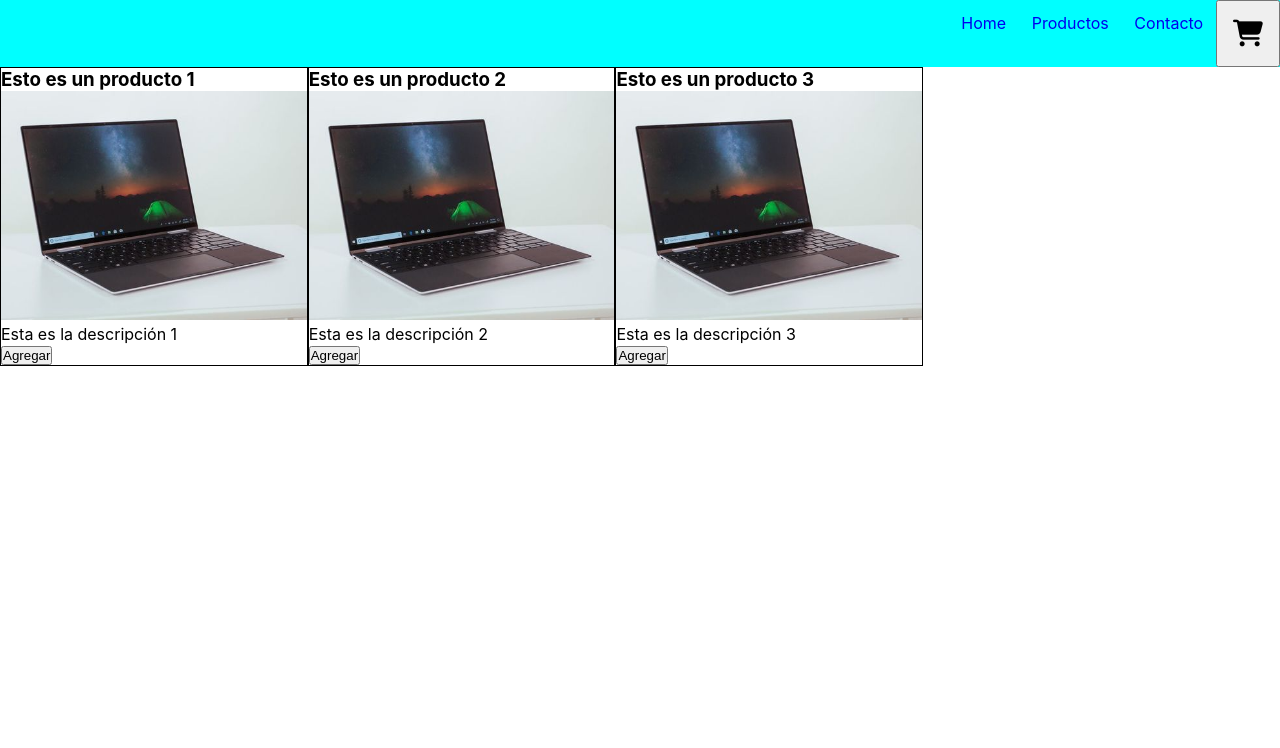
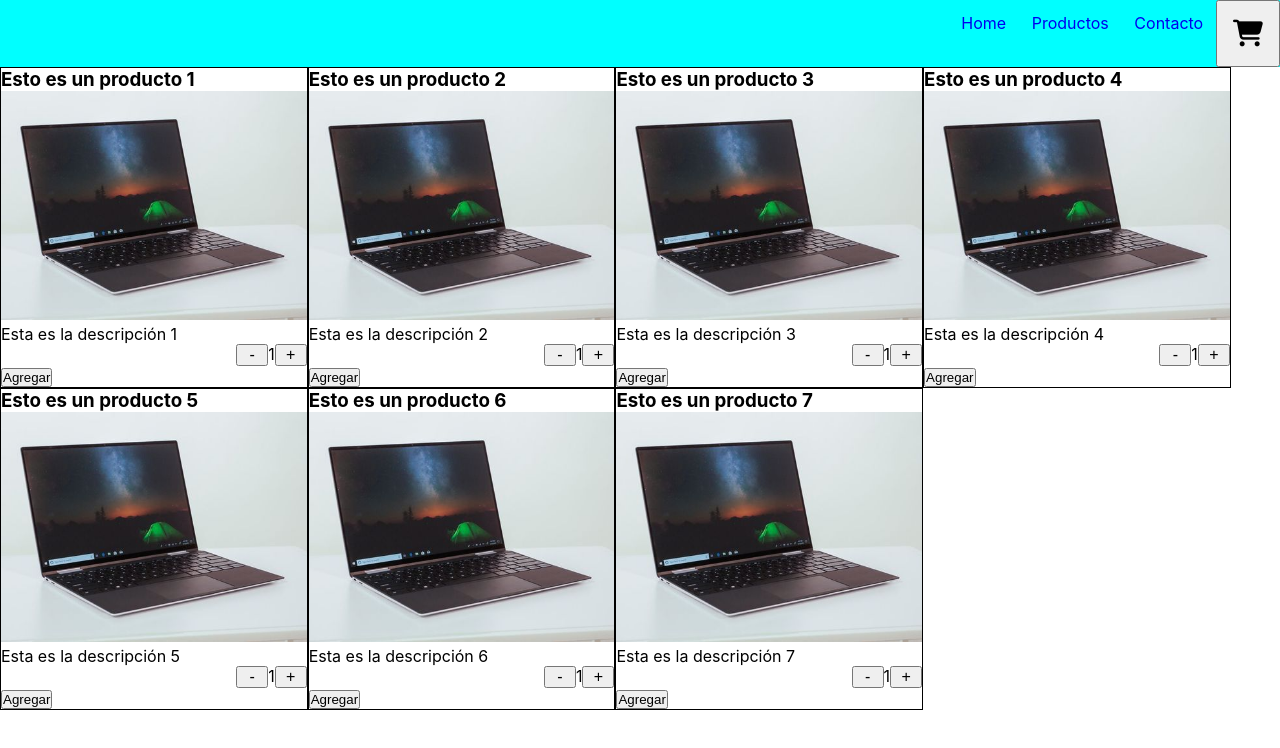
Before and after one commit to 1MarianoGauna/E-Commerce-React, a React (Create React App) app: page / in a window 1280 px wide. Shown: the top 748 px of the page. Built offline with nearby package versions, Linux system fonts and the light colour scheme.

Commit message:
agregue el boton contador

```diff
--- a/src/App.js
+++ b/src/App.js
@@ -1,6 +1,5 @@
 import './App.css';
 import NavBar from './components/NavBar/NavBar';
-import Card from './components/Card/Card';
 import ItemListContainer from './components/ItemList/ItemListContainer';
 
 function App() {
--- a/src/components/Card/Card.js
+++ b/src/components/Card/Card.js
@@ -1,10 +1,12 @@
 import './Card.css';
-const Card = ({title, src, description, comprando}) => {
-    return (<article className='myCards__article'>
+import ItemCount from '../ItemCount/ItemCount';
+const Card = ({productId, title, src, description, comprando, stock, initial}) => {
+    return (<article className='myCards__article' to={productId}>
         <h3>{title}</h3>
         <img className='myCards__img' src={src} />
         <p>{description}</p>
-        <button onClick={()=> comprando(title)}>Agregar</button>
+        <ItemCount stock={stock} initial={initial}/>
+        <button onClick={()=> comprando(productId)}>Agregar</button>
     </article>
     )
 };
--- /dev/null
+++ b/src/components/ItemCount/ItemCount.css
@@ -0,0 +1,20 @@
+* {
+    padding: 0;
+    margin: 0;
+}
+.itemCount{
+    display: flex;
+    flex-wrap: wrap;
+    justify-content: flex-end;
+    border-radius: 5%;
+}
+
+.itemCount__suma{
+    width: 2em;
+    font-size: 1rem;
+}
+
+.itemCount__resta{
+    width: 2em;
+    font-size: 1rem;
+}
--- /dev/null
+++ b/src/components/ItemCount/ItemCount.js
@@ -0,0 +1,21 @@
+import * as React from 'react';
+import './ItemCount.css'
+
+function ItemCount({stock, initial}){
+    const [count, setCount] = React.useState(1);
+    const sumar =  () => {
+        setCount ((prevResult) => prevResult + 1)
+    }
+    const restar = () => {
+        setCount ((prevResult) => prevResult - 1)
+    }
+    return (
+        <div className='itemCount'>
+            <button onClick={restar} className='itemCount__suma'>-</button>
+            <p>{count}</p>
+            <button onClick={sumar} className='itemCount__resta'>+</button>
+        </div>
+    )
+}
+
+export default ItemCount
--- a/src/components/ItemList/ItemListContainer.js
+++ b/src/components/ItemList/ItemListContainer.js
@@ -2,14 +2,18 @@ import React from 'react';
 import Card from '../Card/Card';
 
 function ItemListContainer (){
-    const comprar = (product) =>{
-        console.log(`Compraste el producto numero ${product}`)
+    const comprar = (productId) =>{
+        console.log(`Compraste el producto numero ${(productId)}`)
     }
     return (
         <section className='myCards'>
-        <Card title='Esto es un producto 1' src='./images/imagen1.jpg' description='Esta es la descripción 1' comprando={comprar}/>
-        <Card title='Esto es un producto 2' src='./images/imagen1.jpg' description='Esta es la descripción 2' comprando={comprar}/>
-        <Card title='Esto es un producto 3' src='./images/imagen1.jpg' description='Esta es la descripción 3' comprando={comprar}/>
+        <Card productId='1' title='Esto es un producto 1' src='./images/imagen1.jpg' description='Esta es la descripción 1' comprando={comprar} stock='5' initial='1'/>
+        <Card productId='2' title='Esto es un producto 2' src='./images/imagen1.jpg' description='Esta es la descripción 2' comprando={comprar} stock='5' initial='1'/>
+        <Card productId='3' title='Esto es un producto 3' src='./images/imagen1.jpg' description='Esta es la descripción 3' comprando={comprar} stock='5' initial='1'/>
+        <Card productId='4' title='Esto es un producto 4' src='./images/imagen1.jpg' description='Esta es la descripción 4' comprando={comprar} stock='5' initial='1'/>
+        <Card productId='5' title='Esto es un producto 5' src='./images/imagen1.jpg' description='Esta es la descripción 5' comprando={comprar} stock='5' initial='1'/>
+        <Card productId='6' title='Esto es un producto 6' src='./images/imagen1.jpg' description='Esta es la descripción 6' comprando={comprar} stock='5' initial='1'/>
+        <Card productId='7' title='Esto es un producto 7' src='./images/imagen1.jpg' description='Esta es la descripción 7' comprando={comprar} stock='5' initial='1'/>
         </section>
     )
 }
```
